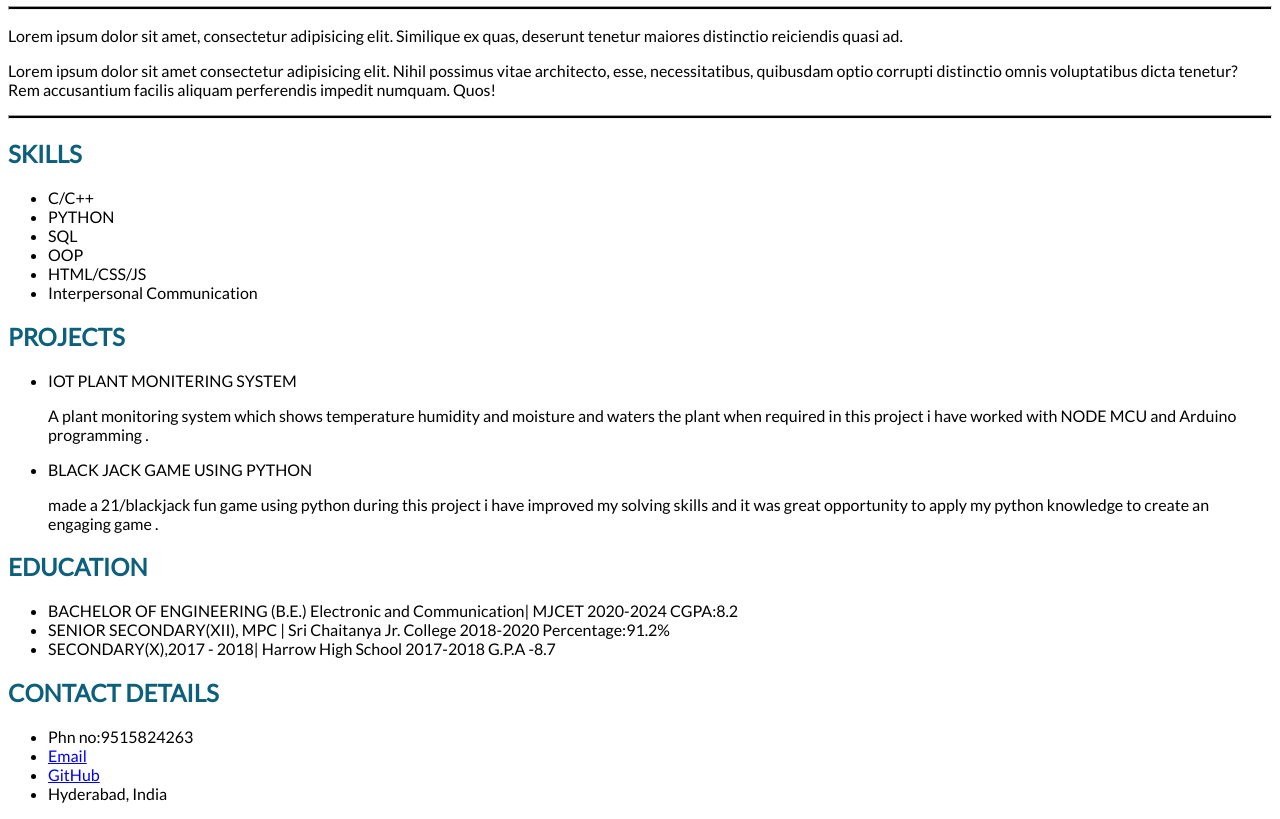
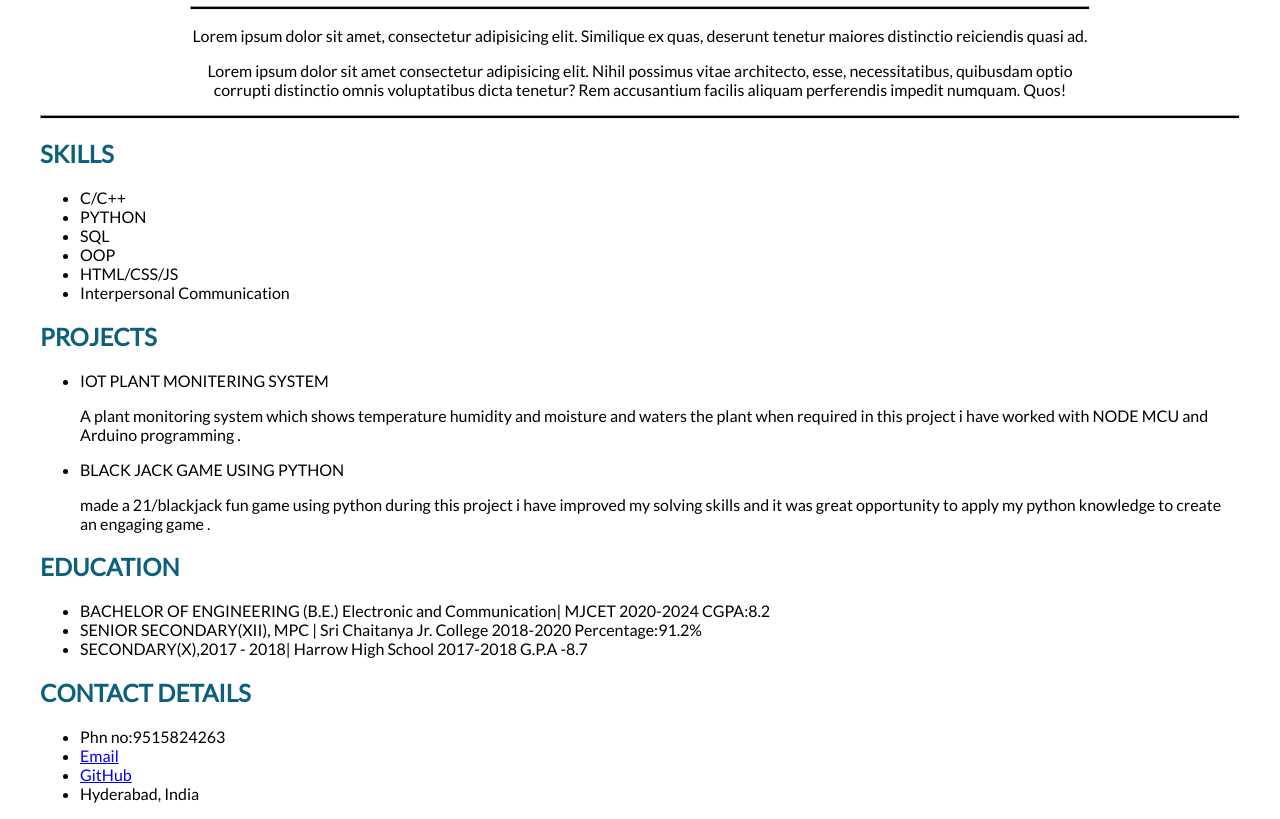
Before and after one commit to ahmedbilal-7191/htmlandcss_session2, a plain HTML site: page index.html in a window 1280 px wide. Shown: the part 76-895 px from the top of the page. Drawn offline with Linux system fonts and the light colour scheme.

Commit message:
Update style.css

```diff
--- a/style.css
+++ b/style.css
@@ -1,5 +1,14 @@
 body{
     font-family: 'Lato', sans-serif;
+}
+.container{
+    width: 1200px;
+    margin: auto;
+}
+.hea{
+    width: 75%;
+    margin: auto;
+    text-align: center;
 }
 .headings{
     color: rgb(13, 96, 124);
```
